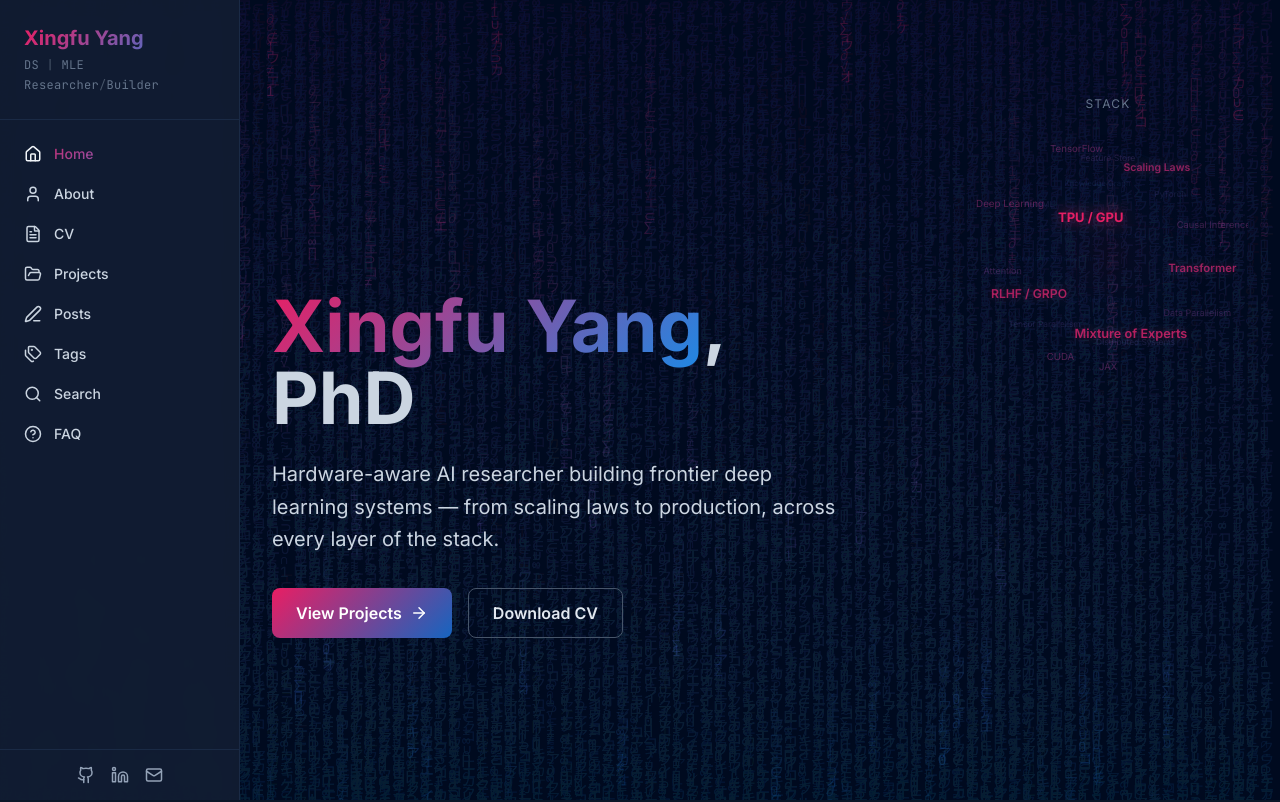
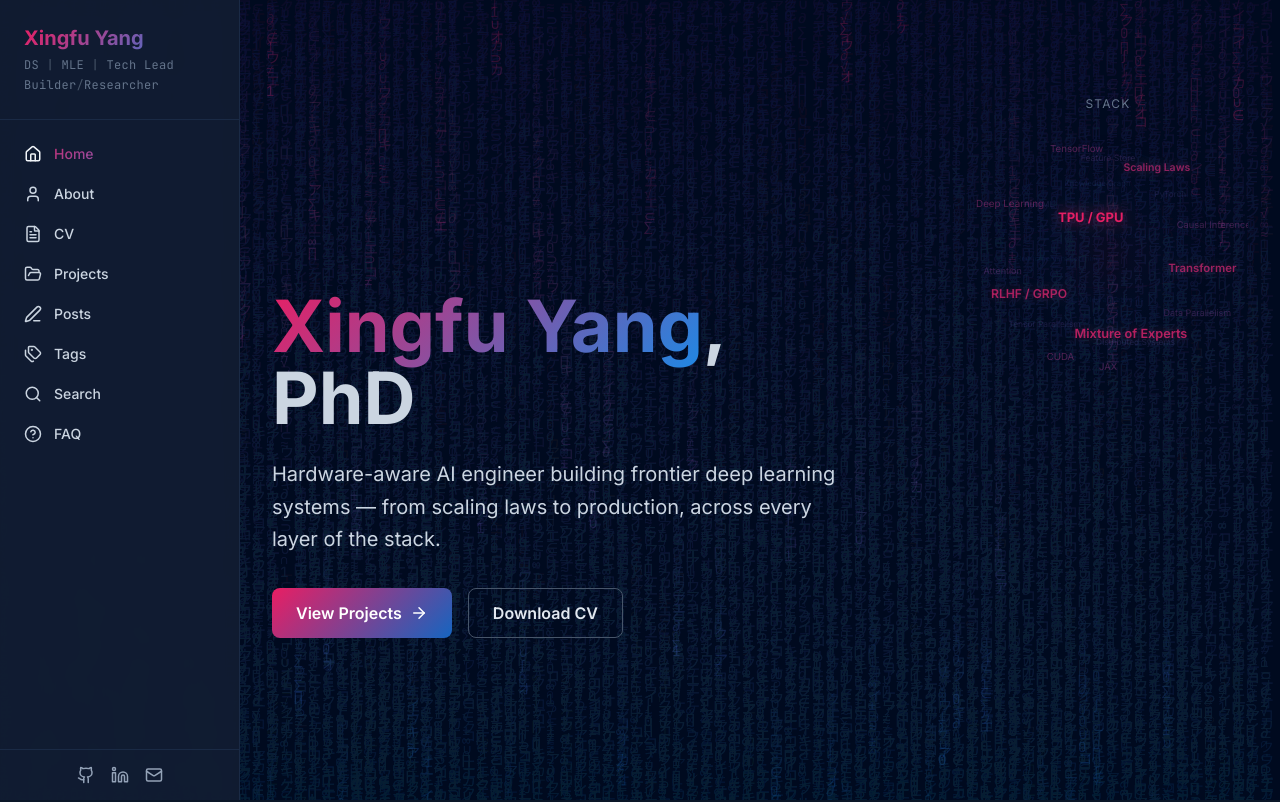
Before and after one commit to XingfuY/xyang.me, a React (Vite) app: page / in a window 1280 px wide. Shown: the top 802 px of the page. Built offline with nearby package versions, Linux system fonts and the light colour scheme.

Commit message:
Update byline and hero tagline copy

```diff
--- a/src/components/Sidebar.tsx
+++ b/src/components/Sidebar.tsx
@@ -55,8 +55,8 @@ export default function Sidebar() {
           <NavLink to="/" onClick={() => setIsOpen(false)} className="block">
             <h1 className="text-xl font-bold gradient-brand-text">Xingfu Yang</h1>
             <p className="text-xs text-slate-500 mt-1 font-mono tracking-wide leading-relaxed">
-              DS <span className="text-slate-600">|</span> MLE<br />
-              Researcher<span className="text-slate-600">/</span>Builder
+              DS <span className="text-slate-600">|</span> MLE <span className="text-slate-600">|</span> Tech Lead<br />
+              Builder<span className="text-slate-600">/</span>Researcher
             </p>
           </NavLink>
         </div>
--- a/src/pages/HomePage.tsx
+++ b/src/pages/HomePage.tsx
@@ -45,7 +45,7 @@ export default function HomePage() {
             <span className="text-slate-300">, PhD</span>
           </h1>
           <p className="text-lg md:text-xl text-slate-300 mb-8 leading-relaxed">
-            Hardware-aware AI researcher building frontier deep learning systems —
+            Hardware-aware AI engineer building frontier deep learning systems —
             from scaling laws to production, across every layer of the stack.
           </p>
           <div className="flex flex-wrap gap-4">
```
